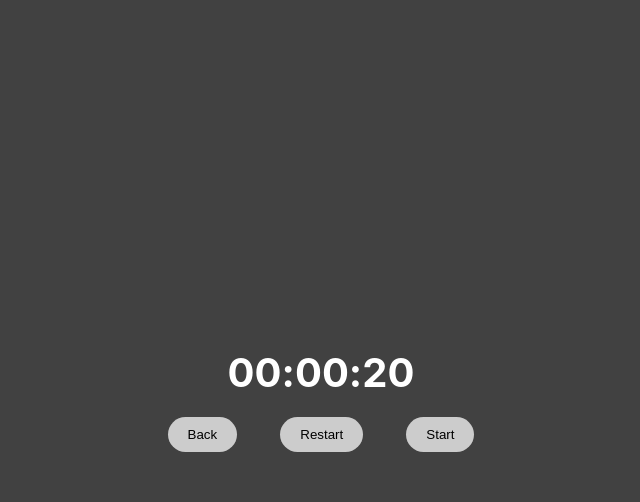
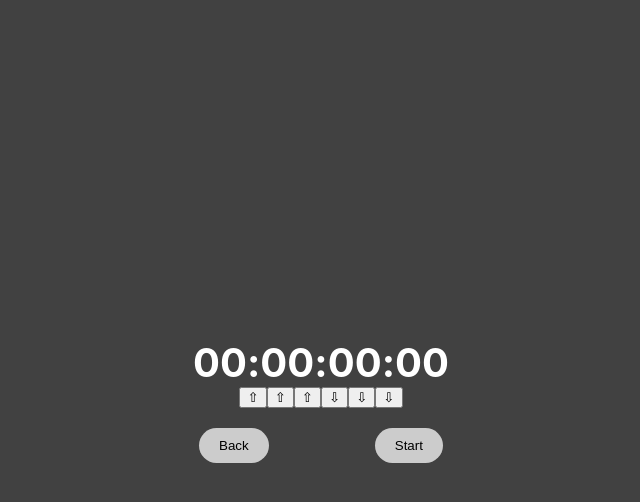
Before and after one commit to eurus1201/Hw12, a React (Create React App) app: page / in a window 1280 px wide. Both pictures are taken after a click on the button "Timer". Shown: the top 502 px of the page, without its empty margins (319-959 px from the left). Built offline with nearby package versions, Linux system fonts and the light colour scheme.

Commit message:
edited timer final

```diff
--- a/src/_components/timer.js
+++ b/src/_components/timer.js
@@ -1,15 +1,23 @@
 import React from "react";
 
-function Timer({ counter }) {
-    const sec = counter % 60;
-    const min = ((counter - sec) / 60) % 60;
-    const hour = (counter - min * 60 - sec) / 3600;
+function Timer({ timerTime }) {
+    // const sec = counter % 60;
+    // const min = ((counter - sec) / 60) % 60;
+    // const hour = (counter - min * 60 - sec) / 3600;
+
+    // const { timerTime } = this.state;
+    let centiseconds = ("0" + (Math.floor(timerTime / 10) % 100)).slice(-2);
+    let sec = ("0" + (Math.floor(timerTime / 1000) % 60)).slice(-2);
+    let min = ("0" + (Math.floor(timerTime / 60000) % 60)).slice(-2);
+    let hour = ("0" + Math.floor(timerTime / 3600000)).slice(-2);
     return <div style={style}>
         <span>{hour.toLocaleString('en', { minimumIntegerDigits: 2 })}</span>
         :
     <span>{min.toLocaleString('en', { minimumIntegerDigits: 2 })}</span>
         :
     <span>{sec.toLocaleString('en', { minimumIntegerDigits: 2 })}</span>
+        :
+    <span>{centiseconds.toLocaleString('en', { minimumIntegerDigits: 2 })}</span>
     </div>;
 }
 
@@ -19,4 +27,4 @@ const style = {
     fontWeight: 'bold'
 };
 
-export {Timer}
+export { Timer }
--- a/src/_pages/timer.page.js
+++ b/src/_pages/timer.page.js
@@ -4,9 +4,10 @@ import { withRouter } from "react-router-dom";
 
 class TimerPage extends Component {
 
-  state = {
-        counter: 20,
-        strat: false
+    state = {
+        timerStart: 0,
+        strat: false,
+        timerTime: 0
     }
 
 
@@ -14,26 +15,71 @@ class TimerPage extends Component {
         this.props.history.push('/');
     }
 
+    // startTimer = () => {
+    //     this.setState({ start: true })
+    //     this.interval = setInterval(() => {
+    //         this.setState({ timerTime: this.state.timerTime - 1 })
+    //         if (this.state.timerTime === 0) {
+    //             clearInterval(this.interval)
+    //         }
+    //     }, 1000)
+    // }
+
+    // startTimer = () => {
+    //     this.setState({
+    //         start: true,
+    //         timerTime: this.state.timerTime,
+    //         timerStart: Date.now() - this.state.timerTime
+    //     });
+    //     this.timer = setInterval(() => {
+    //         this.setState({
+    //             timerTime: Date.now() - this.state.timerStart
+    //         });
+    //     }, 10);
+    // };
+
     startTimer = () => {
-        this.setState({ start: true })
-        this.interval = setInterval(() => {
-            this.setState({ counter: this.state.counter - 1 })
-            if (this.state.counter===0){
-                clearInterval(this.interval)
+        this.setState({
+            start: true,
+            timerTime: this.state.timerTime,
+            timerStart: this.state.timerTime
+        });
+        this.timer = setInterval(() => {
+            const newTime = this.state.timerTime - 10;
+            if (newTime >= 0) {
+                this.setState({
+                    timerTime: newTime
+                });
+            } else {
+                clearInterval(this.timer);
+                this.setState({ start: false });
+                alert("Countdown ended");
             }
-        }, 1000)
-    }
+        }, 10);
+    };
+
     pauseTimer = () => {
         this.setState({
             start: false,
         });
-        clearInterval(this.interval);
+        // clearInterval(this.interval);
+        clearInterval(this.timer);
     }
+
+    //     clearInterval(this.timer);
+    //   this.setState({ start: false });
+    // };
 
     restart = () => {
         this.setState({
-            counter: 20,
-        })
+            timerStart: 0,
+            timerTime: 0
+        });
+        if (this.state.start === false) {
+            this.setState({
+                timerTime: this.state.timerStart
+            });
+        }
     }
 
     renderBtn = () => {
@@ -44,18 +90,52 @@ class TimerPage extends Component {
         } else {
             return <>
                 <ClockButton onClick={this.goBack}>Back</ClockButton>
-                {this.state.counter ? <ClockButton onClick={this.restart}>Restart</ClockButton> : null}
+                {this.state.timerTime ? <ClockButton onClick={this.restart}>Restart</ClockButton> : null}
                 <ClockButton onClick={this.startTimer}>Start</ClockButton>
             </>
         }
+
     }
+
+    adjustTimer = input => {
+        const { timerTime, strat } = this.state;
+        const max = 216000000;
+        if (!strat) {
+            if (input === "incHours" && timerTime + 3600000 < max) {
+                this.setState({ timerTime: timerTime + 3600000 });
+            } else if (input === "decHours" && timerTime - 3600000 >= 0) {
+                this.setState({ timerTime: timerTime - 3600000 });
+            } else if (input === "incMinutes" && timerTime + 60000 < max) {
+                this.setState({ timerTime: timerTime + 60000 });
+            } else if (input === "decMinutes" && timerTime - 60000 >= 0) {
+                this.setState({ timerTime: timerTime - 60000 });
+            } else if (input === "incSeconds" && timerTime + 1000 < max) {
+                this.setState({ timerTime: timerTime + 1000 });
+            } else if (input === "decSeconds" && timerTime - 1000 >= 0) {
+                this.setState({ timerTime: timerTime - 1000 });
+            }
+        }
+    };
 
 
     render() {
-        const { counter } = this.state;
+        // const { timerTime } = this.state;
+        const { timerTime, timerStart, start } = this.state;
+        let seconds = ("0" + (Math.floor((timerTime / 1000) % 60) % 60)).slice(-2);
+        let minutes = ("0" + Math.floor((timerTime / 60000) % 60)).slice(-2);
+        let hours = ("0" + Math.floor((timerTime / 3600000) % 60)).slice(-2);
+
         return <div className=" clock-page">
-            <Timer counter={counter} />
-
+            <Timer timerTime={timerTime} />
+            {/* <div className="Countdown-label">{hours} : {minutes} : {seconds}</div> */}
+            <div className="Countdown-display">
+                <button onClick={() => this.adjustTimer("incHours")}>&#8679;</button>
+                <button onClick={() => this.adjustTimer("incMinutes")}>&#8679;</button>
+                <button onClick={() => this.adjustTimer("incSeconds")}>&#8679;</button>
+                <button onClick={() => this.adjustTimer("decHours")}>&#8681;</button>
+                <button onClick={() => this.adjustTimer("decMinutes")}>&#8681;</button>
+                <button onClick={() => this.adjustTimer("decSeconds")}>&#8681;</button>
+            </div>
             <div style={{ marginTop: 20, width: 350, justifyContent: 'space-around' }}>
                 {this.renderBtn()}
             </div>
```
